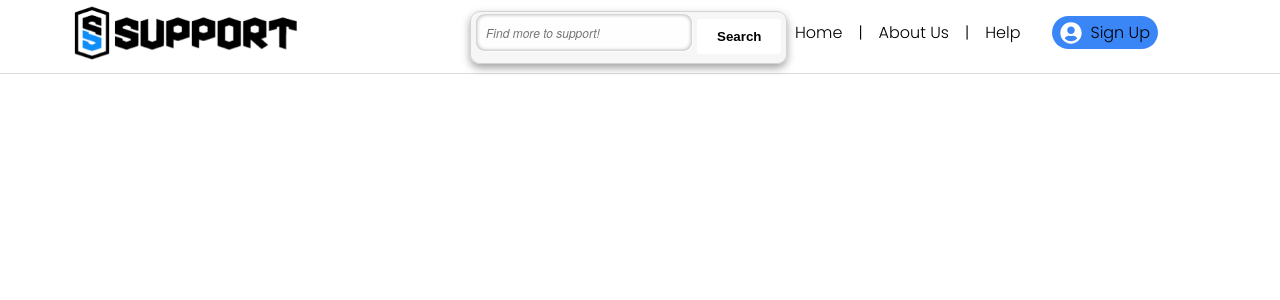
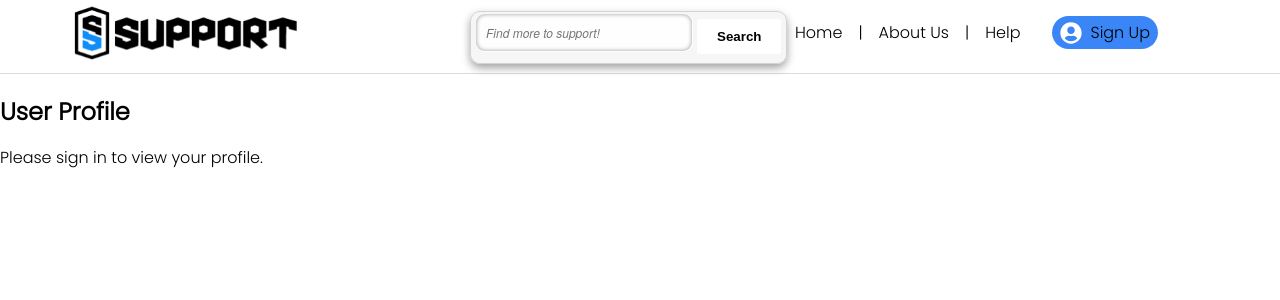
Before and after one commit to bethel-school-of-technology/team-support-squad-frontend, a React (Create React App) app in the folder support-app/: page /user-profile in a window 1280 px wide. Shown: the top 300 px of the page. Built offline with nearby package versions, Linux system fonts and the light colour scheme; some icons are missing.

Commit message:
Added routes to userprofile

```diff
--- a/support-app/src/App.js
+++ b/support-app/src/App.js
@@ -12,6 +12,7 @@ import Signup from "./components/SignUp";
 import SignIn from "./components/SignIn";
 import Read from "./CRUD/Read";
 import ItemList from "./components/ItemList";
+import UserProfile from './components/UserProfile';
 
 function App() {
   const handleCancel = () => {
@@ -35,6 +36,7 @@ function App() {
               <Route path="/items/:id" element={<Read />} />
               <Route path="/create" element={<Create onCancel={handleCancel} />} />
               <Route path="/update/:id" element={<Update onCancel={handleCancel} onEdit={handleEdit} />} />
+              <Route path="/user-profile" element={<UserProfile />} />
               <Route path="/about" element={<About />} />
               <Route path="/help" element={<Help />} />
             </Routes>
--- a/support-app/src/components/NavBar.js
+++ b/support-app/src/components/NavBar.js
@@ -33,10 +33,10 @@ function NavBar() {
           <CustomLink to="/help">Help</CustomLink>
           <br></br>
           {user ? (
-            <div className="user">
-              <p>Welcome, {user.fullName}</p>
-              <button onClick={logoutUser}>Logout</button>
-            </div>
+            <><Link to="/user-profile" className="user">
+            <p>Welcome, {user.fullName}</p>
+          </Link>
+            <button onClick={logoutUser}>Logout</button></>
           ) : (
             <CustomLink to="/sign-up">
               <div className="user">
--- a/support-app/src/components/SignIn.js
+++ b/support-app/src/components/SignIn.js
@@ -1,8 +1,10 @@
 import React, { useState } from 'react';
+import { useNavigate } from 'react-router-dom'
 import { useUserContext } from '../context/UserContext';
 import '../stylesheet/Signin.css';
 
 const Signin = () => {
+  const navigate = useNavigate();
   const { loginUser } = useUserContext();
   const [email, setEmail] = useState('');
   const [password, setPassword] = useState('');
@@ -12,6 +14,9 @@ const Signin = () => {
       const userData = { email, password };
       const user = await loginUser(userData);
       console.log('User signed in:', user);
+
+      // Navigate to the UserProfile page
+      navigate('/user-profile');
     } catch (error) {
       console.error('Sign in error:', error);
     }
--- a/support-app/src/components/UserProfile.js
+++ b/support-app/src/components/UserProfile.js
@@ -0,0 +1,23 @@
+import React from 'react';
+import { useUserContext } from '../context/UserContext';
+
+const UserProfile = () => {
+  const { user } = useUserContext();
+
+  return (
+    <div className="user-profile-container">
+      <h2>User Profile</h2>
+      {user ? (
+        <div>
+          <p><strong>Name:</strong> {user.fullName}</p>
+          <p><strong>Email:</strong> {user.email}</p>
+          <p><strong>Phone Number:</strong> {user.phoneNumber}</p>
+        </div>
+      ) : (
+        <p>Please sign in to view your profile.</p>
+      )}
+    </div>
+  );
+};
+
+export default UserProfile;
```
